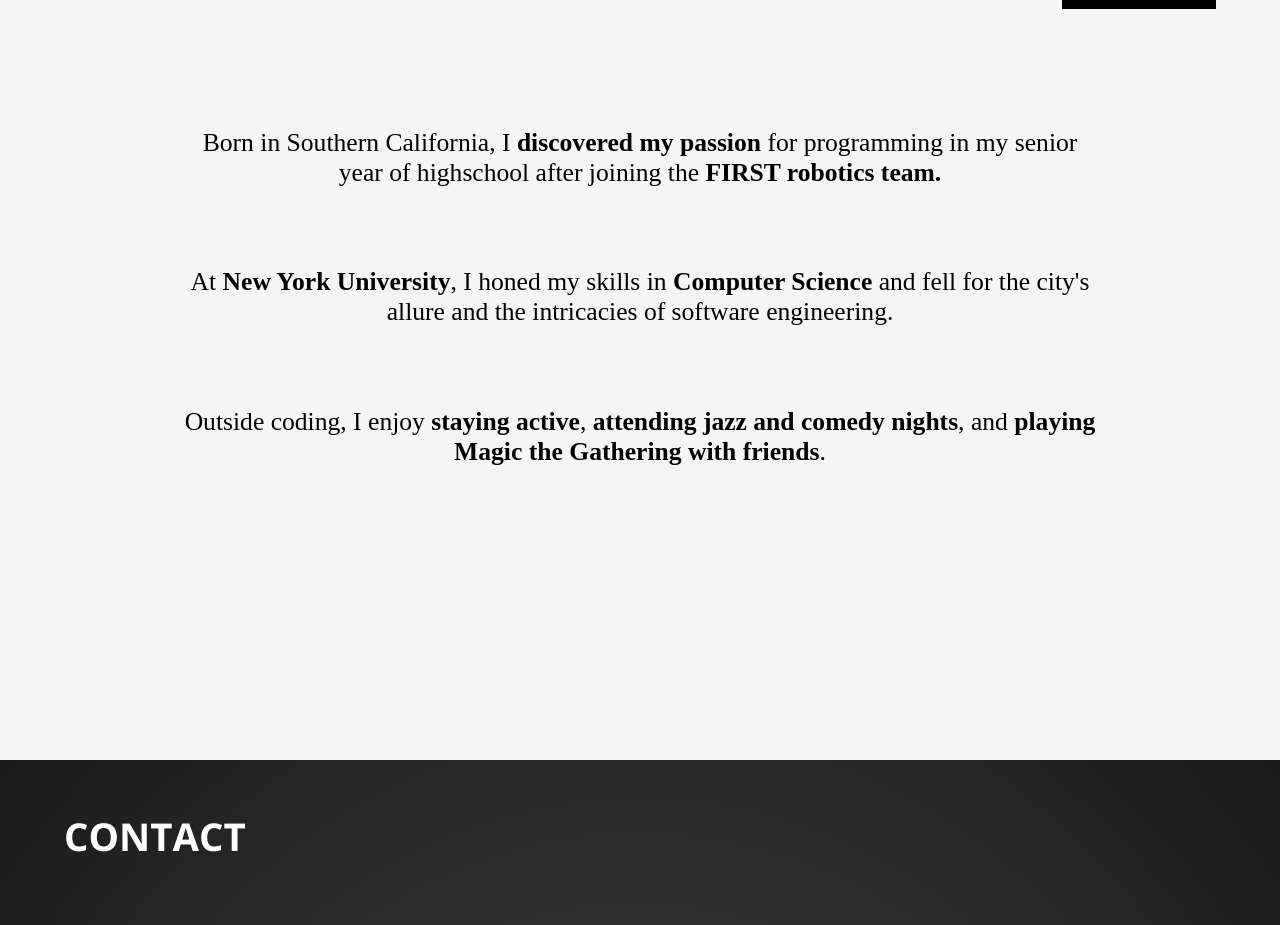
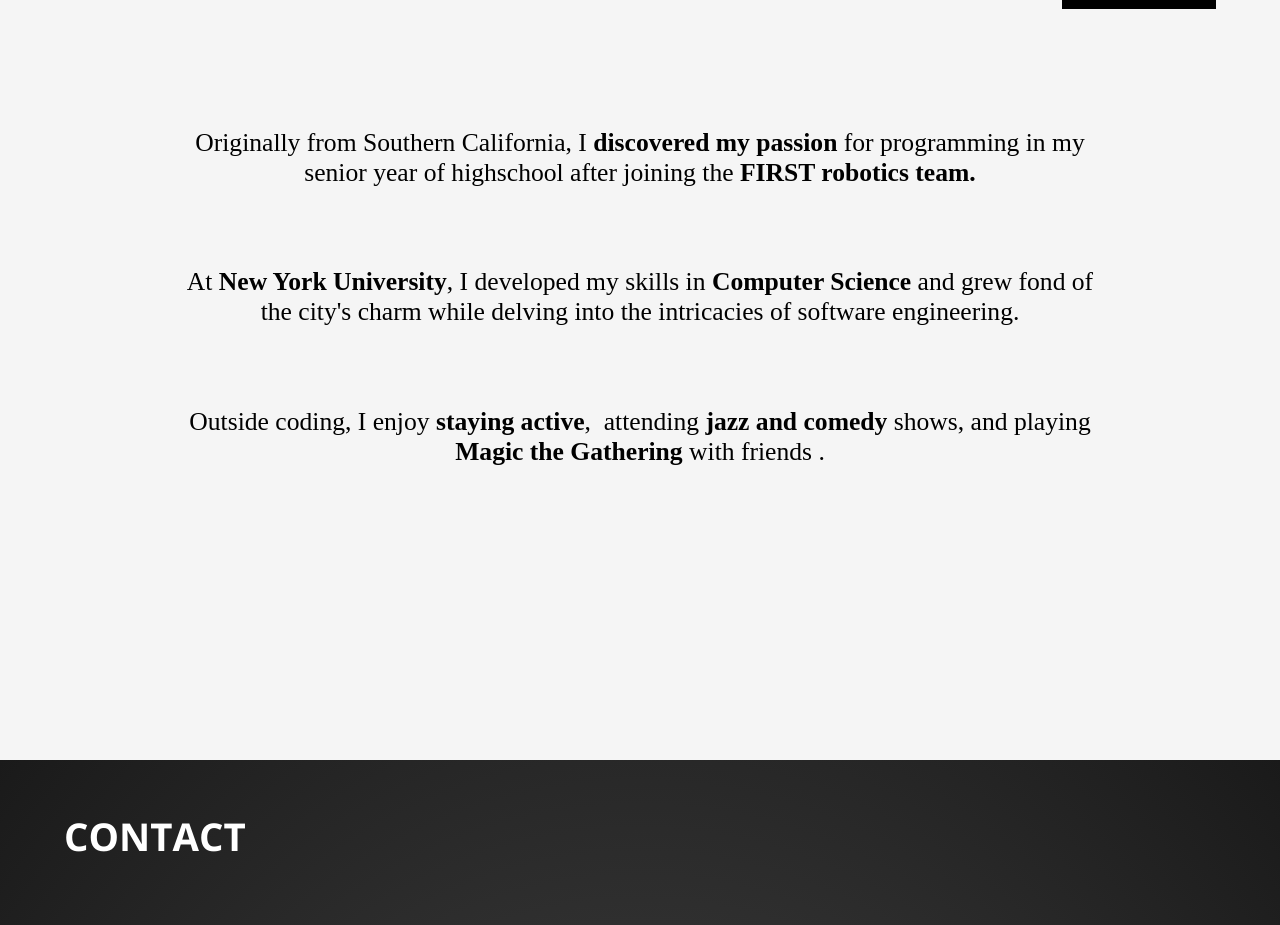
Before and after one commit to wiadarola/wiadarola.github.io, a React (Vite) app: page / in a window 1280 px wide. Shown: the part 2020-2945 px from the top of the page. Built offline with nearby package versions, Linux system fonts and the light colour scheme; the HTML template or start-up script is replaced by a standard one.

Commit message:
Revised about desc.

```diff
--- a/src/components/About/index.tsx
+++ b/src/components/About/index.tsx
@@ -9,12 +9,12 @@
                 <LinkButton href="https://www.linkedin.com/in/wiadarola/" text="LinkedIn" newTab={true} />
             </div>
             <div>
-                <span>Born in Southern California, I <span className="highlight">discovered my passion</span> for programming in my senior year of highschool after joining the <span className="highlight">FIRST robotics team.</span></span>
-                <span>At <span className="highlight">New York University</span>, I honed my skills in <span className="highlight">Computer Science</span> and fell for the city's allure and the intricacies of software engineering.</span>
+                <span>Originally from Southern California, I <span className="highlight">discovered my passion</span> for programming in my senior year of highschool after joining the <span className="highlight">FIRST robotics team.</span></span>
+                <span>At <span className="highlight">New York University</span>, I developed my skills in <span className="highlight">Computer Science</span> and grew fond of the city's charm while delving into the intricacies of software engineering.</span>
                 <span>Outside coding, I enjoy <span className="highlight">staying active</span>,&nbsp;
-                    <span className="highlight">attending jazz and comedy nights</span>, and&nbsp;
+                    attending <span className="highlight">jazz and comedy</span> shows, and&nbsp;
                     {/* <span className="highlight">cherishing the many parks the city has to offer</span> */}
-                    <span className="highlight">playing Magic the Gathering with friends</span>
+                    playing<span className="highlight"> Magic the Gathering</span> with friends
                     .</span>
             </div>
         </section>
```
